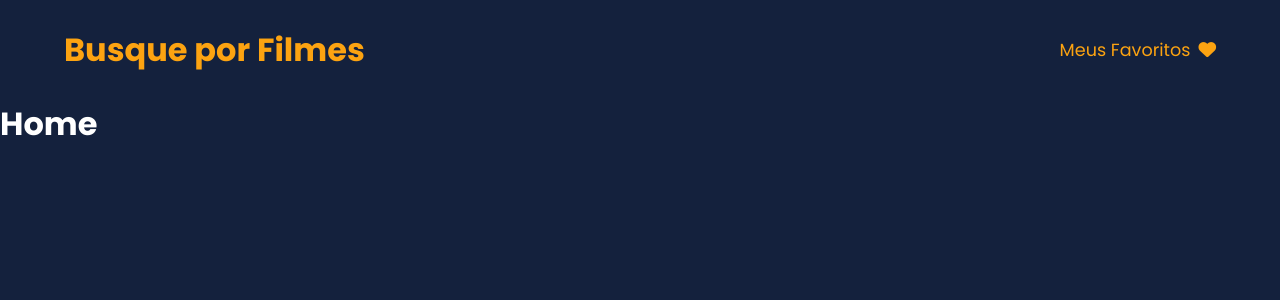
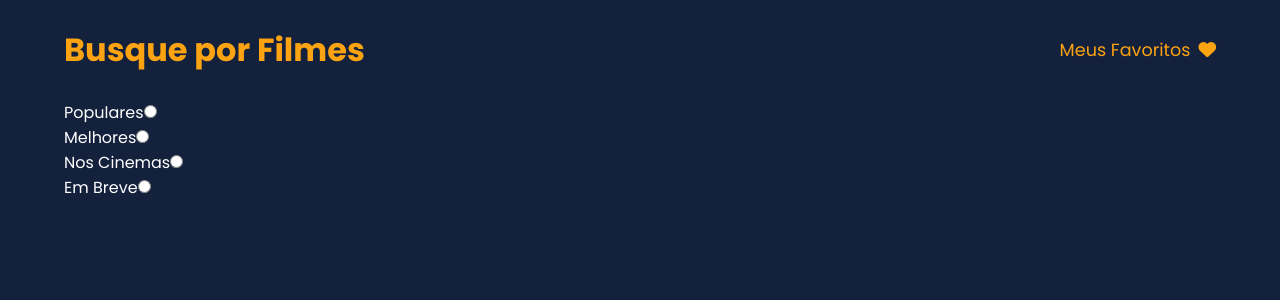
Before and after one commit to LeandroKoshoji/movie_search, a Vue app: page / in a window 1280 px wide. Shown: the top 300 px of the page. Built offline with nearby package versions, Linux system fonts and the light colour scheme.

Commit message:
feat: import movie trigger component to home

```diff
--- a/src/views/Home.vue
+++ b/src/views/Home.vue
@@ -1,11 +1,21 @@
 <template>
   <div class="home">
-    <h1>Home</h1>
+    <div class="container">
+      <MovieTrigger />
+    </div>
   </div>
 </template>
 
 <script>
+import MovieTrigger from "../components/MovieTrigger.vue";
 export default {
   name: "Home",
+  components: { MovieTrigger },
 };
 </script>
+
+<style lang="scss" scoped>
+.home {
+  min-height: calc(100vh - 100px);
+}
+</style>
```
